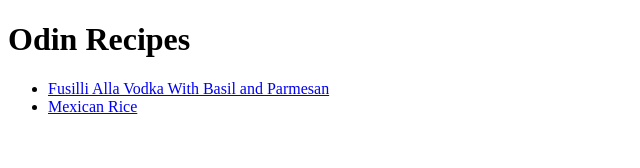
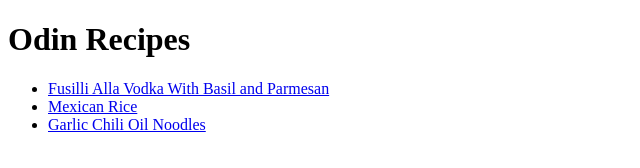
Before and after one commit to conniechen651/odin-recipes, a plain HTML site: page index.html in a window 1280 px wide. Shown: the whole page, without its empty margins (0-640 px from the left). Drawn offline with Linux system fonts and the light colour scheme.

Commit message:
Create new page for noodle recipe and link on homepage

```diff
--- a/index.html
+++ b/index.html
@@ -9,6 +9,7 @@
         <ul>
             <li><a href="recipes/pasta.html">Fusilli Alla Vodka With Basil and Parmesan</a></li>
             <li><a href="recipes/mexican-rice.html">Mexican Rice</a></li>
+            <li><a href="recipes/noodles.html">Garlic Chili Oil Noodles</a></li>
         </ul>
     </body>
 </html>
```
Also changed, not shown: recipes/noodles.html (added).
